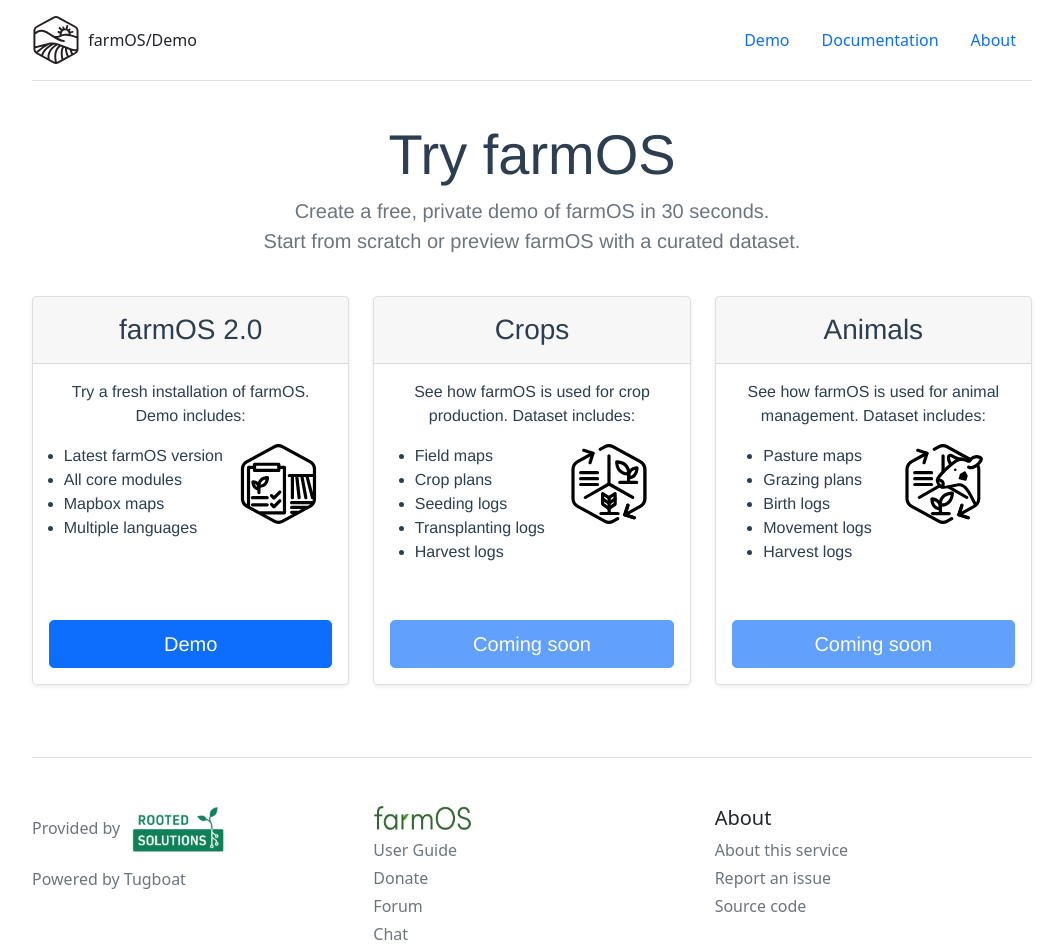
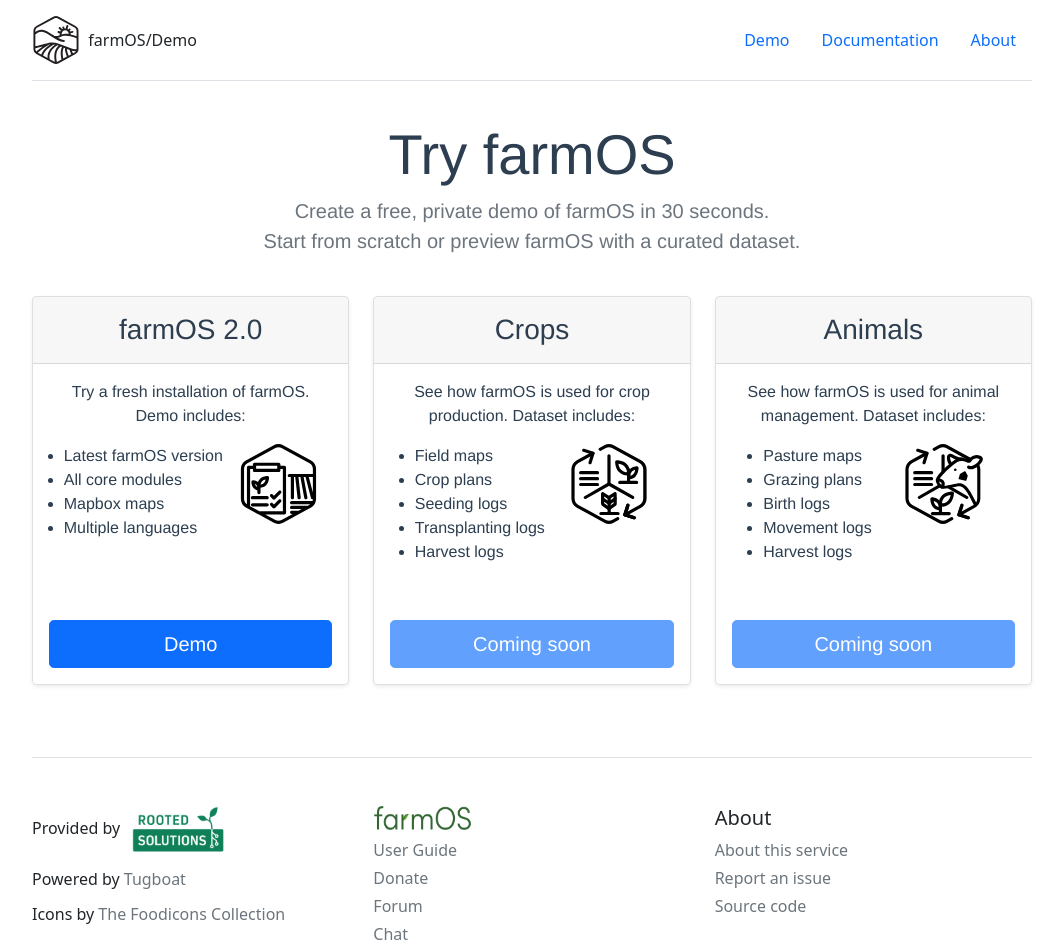
Before and after one commit to paul121/farm-tugboat-demo, a Vue app: page / in a window 1280 px wide. Shown: the top 952 px of the page, without its empty margins (108-1171 px from the left). Built offline with nearby package versions, Linux system fonts and the light colour scheme.

Commit message:
Link to Foodicons.

```diff
--- a/src/App.vue
+++ b/src/App.vue
@@ -20,8 +20,9 @@
   <footer class="pt-5 my-md-5 pt-md-5 border-top">
     <div class="row">
       <div class="col-12 col-md">
-        <h6><a href="https://rootedsolutions.io">Provided by <img class="rs-logo" alt="roooted solutions logo" :src="require('@/assets/rs_logo.png')"></a></h6>
-        <h6><a href="https://tugboat.qa">Powered by Tugboat</a></h6>
+        <h6>Provided by <a href="https://rootedsolutions.io"><img class="rs-logo" alt="roooted solutions logo" :src="require('@/assets/rs_logo.png')"></a></h6>
+        <h6>Powered by <a href="https://tugboat.qa">Tugboat</a></h6>
+        <h6>Icons by <a href="https://www.thelexicon.org/foodicons/">The Foodicons Collection</a></h6>
       </div>
       <div class="col-6 col-md">
         <a href="https://farmos.org"><img class="farmos-logo" alt="farmos-logo" :src="require('@/assets/farmOS-logo.png')"></a>
```
